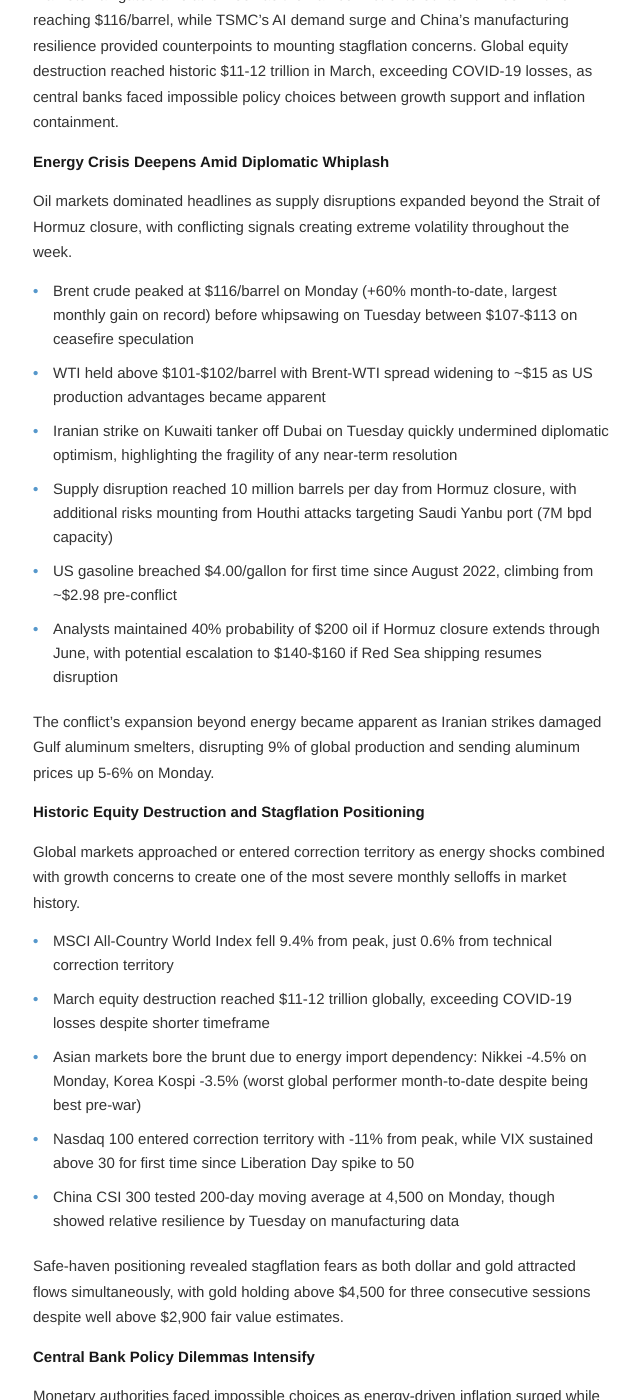
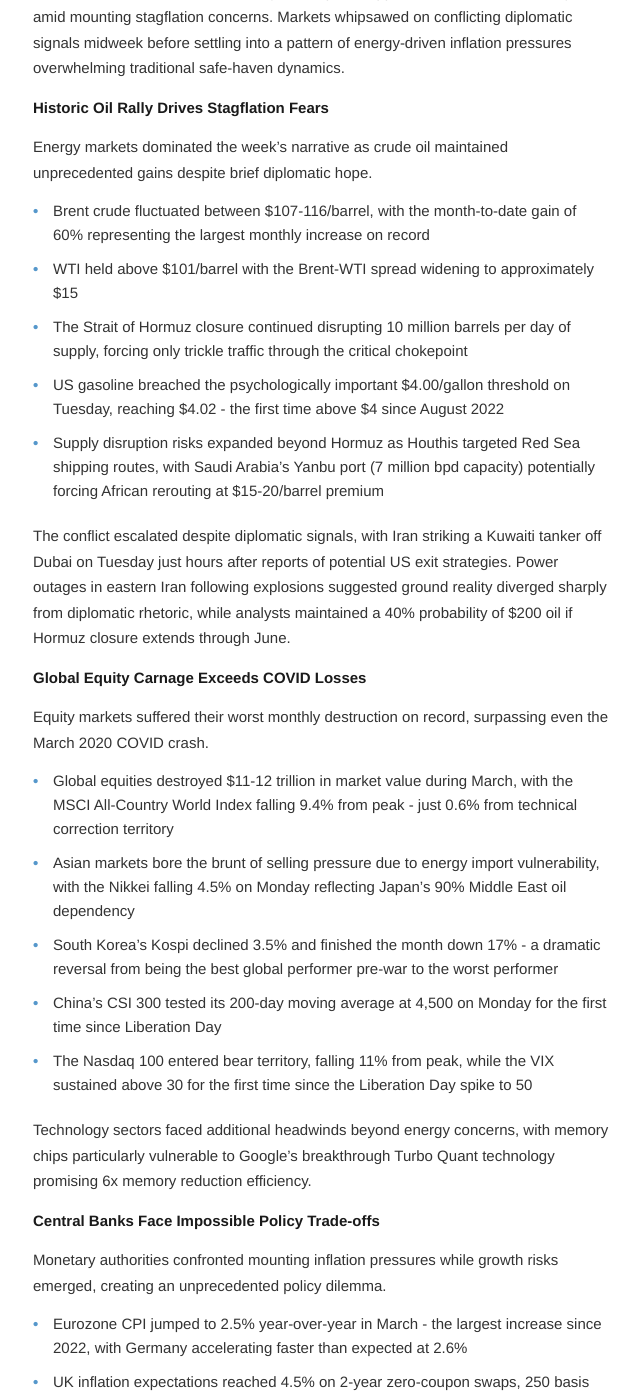
Before and after one commit to bbcon/TheGreatInformationGatherer, a Jekyll site: the page built from website/_weekly/2026-W14.md, in a window 1280 px wide and 1400 px high, scrolled down 684 px. Shown: the whole window, without its empty margins (319-959 px from the left). Built offline with Jekyll 4.4.1, drawn with Linux system fonts in a browser that asks for light colours; some of the changed text lies outside the part shown.

Commit message:
Daily brief for 2026-04-03

```diff
--- a/website/_weekly/2026-W14.md
+++ b/website/_weekly/2026-W14.md
@@ -4,77 +4,74 @@
 date: 2026-03-30
 brief_type: weekly
 reading_time: 8
-lead: "Markets navigated a volatile week as the Iran conflict entered its fifth week with oil reaching $116/barrel, while TSMC's AI demand surge and China's manufacturing resilience provided counterpoints to mounting stagflation concerns. Global equity destruction reached historic $11-12 trillion in March, exceeding COVID-19 losses, as central banks faced impossible policy choices between growth support and inflation containment."
+lead: "The week of March 30 began with oil markets extending their historic rally as the Iran conflict entered its fifth week, while global equities approached correction territory amid mounting stagflation concerns. Markets whipsawed on conflicting diplomatic signals midweek before settling into a pattern of energy-driven inflation pressures overwhelming traditional safe-haven dynamics."
 ---
 
-Markets navigated a volatile week as the Iran conflict entered its fifth week with oil reaching $116/barrel, while TSMC's AI demand surge and China's manufacturing resilience provided counterpoints to mounting stagflation concerns. Global equity destruction reached historic $11-12 trillion in March, exceeding COVID-19 losses, as central banks faced impossible policy choices between growth support and inflation containment.
+The week of March 30 began with oil markets extending their historic rally as the Iran conflict entered its fifth week, while global equities approached correction territory amid mounting stagflation concerns. Markets whipsawed on conflicting diplomatic signals midweek before settling into a pattern of energy-driven inflation pressures overwhelming traditional safe-haven dynamics.
 
-**Energy Crisis Deepens Amid Diplomatic Whiplash**
+**Historic Oil Rally Drives Stagflation Fears**
 
-Oil markets dominated headlines as supply disruptions expanded beyond the Strait of Hormuz closure, with conflicting signals creating extreme volatility throughout the week.
+Energy markets dominated the week's narrative as crude oil maintained unprecedented gains despite brief diplomatic hope.
 
-- Brent crude peaked at $116/barrel on Monday (+60% month-to-date, largest monthly gain on record) before whipsawing on Tuesday between $107-$113 on ceasefire speculation
-- WTI held above $101-$102/barrel with Brent-WTI spread widening to ~$15 as US production advantages became apparent
-- Iranian strike on Kuwaiti tanker off Dubai on Tuesday quickly undermined diplomatic optimism, highlighting the fragility of any near-term resolution
-- Supply disruption reached 10 million barrels per day from Hormuz closure, with additional risks mounting from Houthi attacks targeting Saudi Yanbu port (7M bpd capacity)
-- US gasoline breached $4.00/gallon for first time since August 2022, climbing from ~$2.98 pre-conflict
-- Analysts maintained 40% probability of $200 oil if Hormuz closure extends through June, with potential escalation to $140-$160 if Red Sea shipping resumes disruption
+- Brent crude fluctuated between $107-116/barrel, with the month-to-date gain of 60% representing the largest monthly increase on record
+- WTI held above $101/barrel with the Brent-WTI spread widening to approximately $15
+- The Strait of Hormuz closure continued disrupting 10 million barrels per day of supply, forcing only trickle traffic through the critical chokepoint
+- US gasoline breached the psychologically important $4.00/gallon threshold on Tuesday, reaching $4.02 - the first time above $4 since August 2022
+- Supply disruption risks expanded beyond Hormuz as Houthis targeted Red Sea shipping routes, with Saudi Arabia's Yanbu port (7 million bpd capacity) potentially forcing African rerouting at $15-20/barrel premium
 
-The conflict's expansion beyond energy became apparent as Iranian strikes damaged Gulf aluminum smelters, disrupting 9% of global production and sending aluminum prices up 5-6% on Monday.
+The conflict escalated despite diplomatic signals, with Iran striking a Kuwaiti tanker off Dubai on Tuesday just hours after reports of potential US exit strategies. Power outages in eastern Iran following explosions suggested ground reality diverged sharply from diplomatic rhetoric, while analysts maintained a 40% probability of $200 oil if Hormuz closure extends through June.
 
-**Historic Equity Destruction and Stagflation Positioning**
+**Global Equity Carnage Exceeds COVID Losses**
 
-Global markets approached or entered correction territory as energy shocks combined with growth concerns to create one of the most severe monthly selloffs in market history.
+Equity markets suffered their worst monthly destruction on record, surpassing even the March 2020 COVID crash.
 
-- MSCI All-Country World Index fell 9.4% from peak, just 0.6% from technical correction territory
-- March equity destruction reached $11-12 trillion globally, exceeding COVID-19 losses despite shorter timeframe
-- Asian markets bore the brunt due to energy import dependency: Nikkei -4.5% on Monday, Korea Kospi -3.5% (worst global performer month-to-date despite being best pre-war)
-- Nasdaq 100 entered correction territory with -11% from peak, while VIX sustained above 30 for first time since Liberation Day spike to 50
-- China CSI 300 tested 200-day moving average at 4,500 on Monday, though showed relative resilience by Tuesday on manufacturing data
+- Global equities destroyed $11-12 trillion in market value during March, with the MSCI All-Country World Index falling 9.4% from peak - just 0.6% from technical correction territory
+- Asian markets bore the brunt of selling pressure due to energy import vulnerability, with the Nikkei falling 4.5% on Monday reflecting Japan's 90% Middle East oil dependency
+- South Korea's Kospi declined 3.5% and finished the month down 17% - a dramatic reversal from being the best global performer pre-war to the worst performer
+- China's CSI 300 tested its 200-day moving average at 4,500 on Monday for the first time since Liberation Day
+- The Nasdaq 100 entered bear territory, falling 11% from peak, while the VIX sustained above 30 for the first time since the Liberation Day spike to 50
 
-Safe-haven positioning revealed stagflation fears as both dollar and gold attracted flows simultaneously, with gold holding above $4,500 for three consecutive sessions despite well above $2,900 fair value estimates.
+Technology sectors faced additional headwinds beyond energy concerns, with memory chips particularly vulnerable to Google's breakthrough Turbo Quant technology promising 6x memory reduction efficiency.
 
-**Central Bank Policy Dilemmas Intensify**
+**Central Banks Face Impossible Policy Trade-offs**
 
-Monetary authorities faced impossible choices as energy-driven inflation surged while growth risks mounted, forcing a reassessment of rate expectations across major economies.
+Monetary authorities confronted mounting inflation pressures while growth risks emerged, creating an unprecedented policy dilemma.
 
-- Fed Chair Powell described inflation pass-through as potentially "transitory" on Tuesday, calming bond markets despite March CPI preview hitting 3.4% (+100bps from recent lows)
-- Eurozone CPI jumped to 2.5% YoY in March - largest increase since 2022, with Germany accelerating to 2.6%
-- UK inflation expectations hit 4.5% on 2-year zero-coupon swaps, 250bps above target after five years of misses
-- Rate cuts disappeared from 2025 expectations as ECB priced two 25bp hikes and BoE faced similar pressure
-- Asian central banks particularly constrained by imported inflation versus growth trade-offs, unable to raise rates due to currency and capital flow concerns
-- Fed independence faced political pressure with Kevin Warsh nomination looming, creating additional policy uncertainty
+- Eurozone CPI jumped to 2.5% year-over-year in March - the largest increase since 2022, with Germany accelerating faster than expected at 2.6%
+- UK inflation expectations reached 4.5% on 2-year zero-coupon swaps, 250 basis points above the 2% target
+- Rate cuts were effectively priced out for 2025, with the ECB facing pressure for two 25bp hikes while the Bank of England confronted similar tightening demands
+- Fed Chair Powell attempted to calm markets on Tuesday by describing energy-driven inflation pass-through as potentially "transitory," helping bond markets stabilize despite March CPI previewing at 3.4%
 
-Bond markets showed technical resilience despite inflation pressures, with 10-year Treasury yields down 3-4bps as flight-to-quality demand offset inflation concerns.
+Asian central banks faced particularly acute constraints, unable to raise rates due to currency and growth concerns while importing higher energy costs. The Reserve Bank of India implemented $100 million daily position limits for banks in rupee defense measures, highlighting the impossible trade-offs between currency stability and growth support.
 
-**Technology Sector Faces Memory Disruption**
+**China Shows Resilience Amid Regional Vulnerability**
 
-While oil dominated headlines, technology markets grappled with both AI infrastructure validation and memory sector disruption from breakthrough efficiency technology.
+Chinese economic data provided a rare bright spot while broader Asia struggled with energy import dependency.
 
-- TSMC's 37% January sales surge on Tuesday validated continued AI infrastructure demand despite broader tech weakness
-- Google's Turbo Quant technology (6x memory reduction) shifted vulnerability from high-bandwidth memory (HBM) to flash/NAND storage
-- Micron plunged double-digits on Tuesday while Kioxia faced particular exposure despite hedge fund enthusiasm
-- SOX Index remained flat year-to-date with Nvidia down 20% from October peak, entering bear territory
-- Memory chip disruption added to broader tech sector rotation away from growth stocks amid rising rate expectations
+- China Manufacturing PMI beat expectations at 50.4 versus 50.1 expected - the highest reading in 12 months
+- Non-Manufacturing PMI reached 50.1 versus 49.9 expected, suggesting economic resilience despite energy disruption
+- Chinese equities remained relatively flat while regional peers declined, with Moutai gaining 4% on Monday following its first price hike in three years
+- BYD initially fell 5% on Monday after reporting a 38% Q4 profit plunge, but recovered to flat as management warned of a "brutal knockout stage" in EV sector competition
 
-**China Shows Surprising Resilience**
+However, global long-only funds turned neutral on China equities in February for the first time since 2022, reflecting lingering structural concerns despite near-term resilience.
 
-Chinese economic data provided one of the week's few bright spots, suggesting the economy may be weathering energy disruption better than feared.
+**Commodities Beyond Oil Face Supply Shocks**
 
-- China Manufacturing PMI beat expectations at 50.4 versus 50.1 expected on Tuesday - highest in 12 months
-- Non-Manufacturing PMI reached 50.1 versus 49.9 expected, indicating broad-based resilience
-- BYD recovered from early Monday losses despite warning of "brutal knockout stage" in EV competition and 38% Q4 profit decline
-- Individual stocks showed strength: Moutai +4% on first price hike in three years, Midea +3.8% on tech pivot
-- Global long-only funds turned neutral on China equities in February for first time since 2022
+Energy wasn't the only commodity experiencing dramatic supply disruptions during the week.
 
-However, concerns remained about whether March data captured the full economic impact of the conflict.
+- Aluminum surged 5-6% on Monday after Iranian strikes damaged Gulf smelters including Emirates Global Aluminum and Aluminium Bahrain facilities
+- The damaged facilities represented 9% of global aluminum production, with Chinese producers like Chalco rallying 7-9%
+- Japan aluminum premiums reached decade highs due to supply constraints
+- Gold maintained its position above $4,500/ounce for three consecutive sessions, remaining well above fair value estimates of $2,900 as one of the few safe havens functioning effectively
 
 **Week Ahead**
 
 Key developments to monitor include:
 
-- Trump administration response to continued Hormuz closure and potential Kharg Island operations
-- March employment data Friday amid energy price shock impacts
-- Q1 earnings season begins with focus on energy cost pass-through
-- European inflation data for confirmation of March acceleration
-- China quarterly economic data for broader conflict impact assessment
+- US March employment report and wage growth data for inflation implications
+- Further diplomatic developments in Iran conflict and potential Hormuz reopening progress
+- China Q1 GDP preliminary estimates and March trade balance
+- ECB policy meeting minutes and potential hawkish guidance
+- Corporate earnings season beginning with major energy and financial sector results
+
+The week established a clear stagflationary backdrop as energy supply shocks drove inflation expectations higher while growth concerns mounted. Markets appeared to be transitioning from the disinflationary regime of recent years toward a more challenging environment where central banks must choose between fighting inflation and supporting growth.
```
